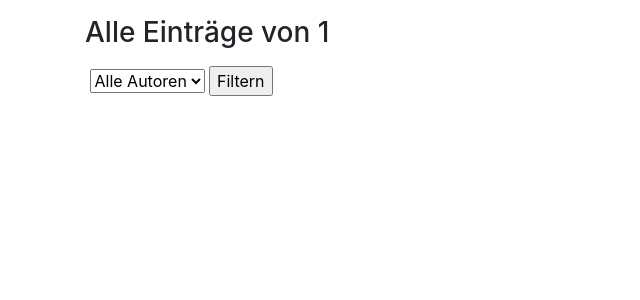
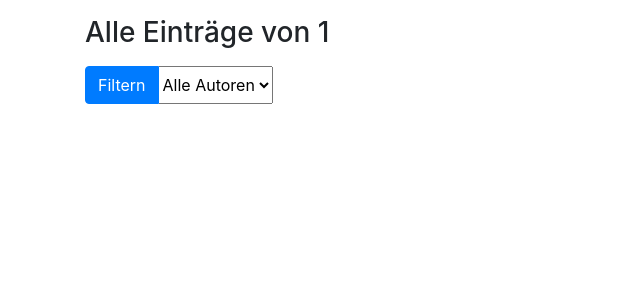
Before and after one commit to adticket/simpleNews, a PHP site: page /?author=1 in a window 1280 px wide. Shown: the part 56-356 px from the top of the page, without its empty margins (0-640 px from the left). Run offline with PHP 8.4, Linux system fonts and the light colour scheme; data that the repository does not hold is empty.

Commit message:
visual update

```diff
--- a/index.php
+++ b/index.php
@@ -54,20 +54,23 @@ $mysql = createMysqlConnection();
 
 <div class="container">
     <form class="form-group" method="get">
-        <label for="author"></label>
-        <select name="author" id="author">
-            <option value="null">Alle Autoren</option>
+        <div class="input-group mb-3">
+        <div class="input-group-prepend">
+            <input class="btn btn-primary" type="submit" value="Filtern">
+        </div>
+        <select class="costum-select" name="author" id="author" aria-labelledby="Example select with button addon">
+            <option class="dropdown-item" value="null">Alle Autoren</option>
             <?php
                 $myquery = "SELECT DISTINCT author FROM BlogEntries";
                 $result = $mysql->query($myquery);
                 if($result->num_rows > 0){
                     while($author = $result->fetch_assoc()){ ?>
-                    <option value="<?php echo $author['author'] ?>"><?php echo $author['author'] ?></option><?php
+                    <option class="dropdown-item" value="<?php echo $author['author'] ?>"><?php echo $author['author'] ?></option><?php
                     }
                 }
             ?>
         </select>
-        <input type="submit" value="Filtern">
+        </div>
     </form>
 </div>
 
```
